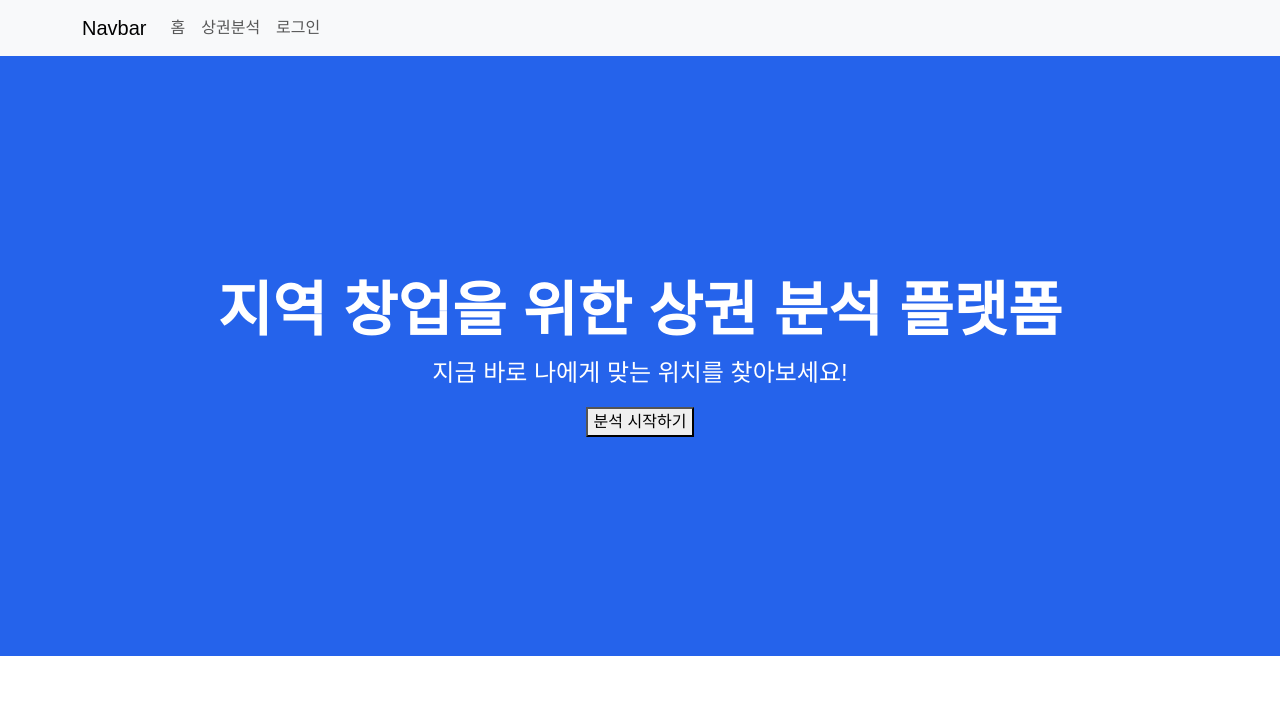
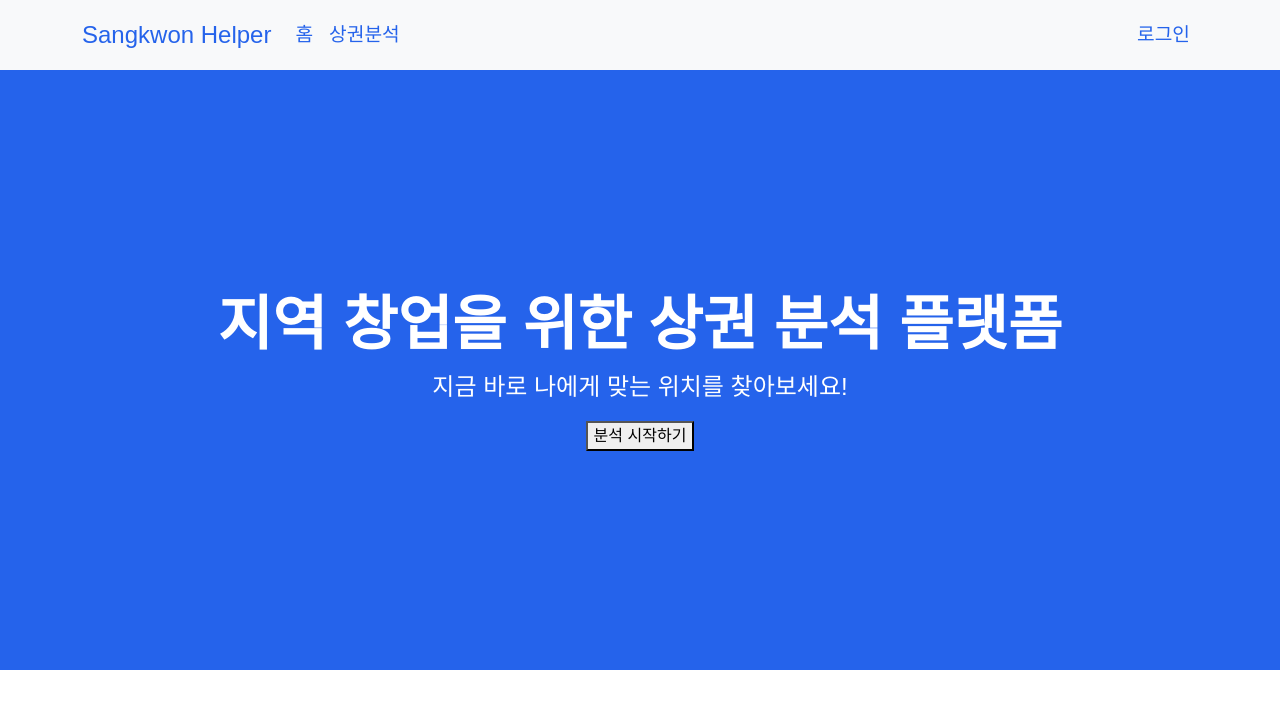
Before and after one commit to Milk0621/project-sangkwon-helper, a React (Create React App) app in the folder frontend/: page / in a window 1280 px wide. Shown: the top 708 px of the page. Built offline with nearby package versions, Linux system fonts and the light colour scheme; a web font is replaced by a local one.

Commit message:
style: Header 컴포넌트 css 구현

```diff
--- /dev/null
+++ b/frontend/src/components/Header/Header.css
@@ -0,0 +1,14 @@
+.navbar {
+    height: 70px;
+}
+
+.navbar-brand {
+    font-size: 1.5rem !important;
+    font-weight: 500;
+    color: var(--main-blue) !important;
+}
+
+.nav-link {
+    font-size: 1.2rem !important;
+    color: var(--main-blue) !important;
+}
--- a/frontend/src/components/Header/Header.jsx
+++ b/frontend/src/components/Header/Header.jsx
@@ -1,16 +1,19 @@
 import { Navbar, Nav, Container } from 'react-bootstrap';
 import { Link } from 'react-router-dom';
+import './Header.css';
 
 function Header() {
     return(
         <Navbar bg="light" data-bs-theme="light">
             <Container>
-            <Navbar.Brand as={Link} to="/">Navbar</Navbar.Brand>
-            <Nav className="me-auto">
-                <Nav.Link as={Link} to="/">홈</Nav.Link>
-                <Nav.Link as={Link} to="/analysis">상권분석</Nav.Link>
-                <Nav.Link as={Link} to="/login">로그인</Nav.Link>
-            </Nav>
+                <Navbar.Brand as={Link} to="/">Sangkwon Helper</Navbar.Brand>
+                <Nav className="me-auto">
+                    <Nav.Link as={Link} to="/">홈</Nav.Link>
+                    <Nav.Link as={Link} to="/analysis">상권분석</Nav.Link>
+                </Nav>
+                <Nav>
+                    <Nav.Link as={Link} to="/login">로그인</Nav.Link>
+                </Nav>
             </Container>
         </Navbar>
     )
```
